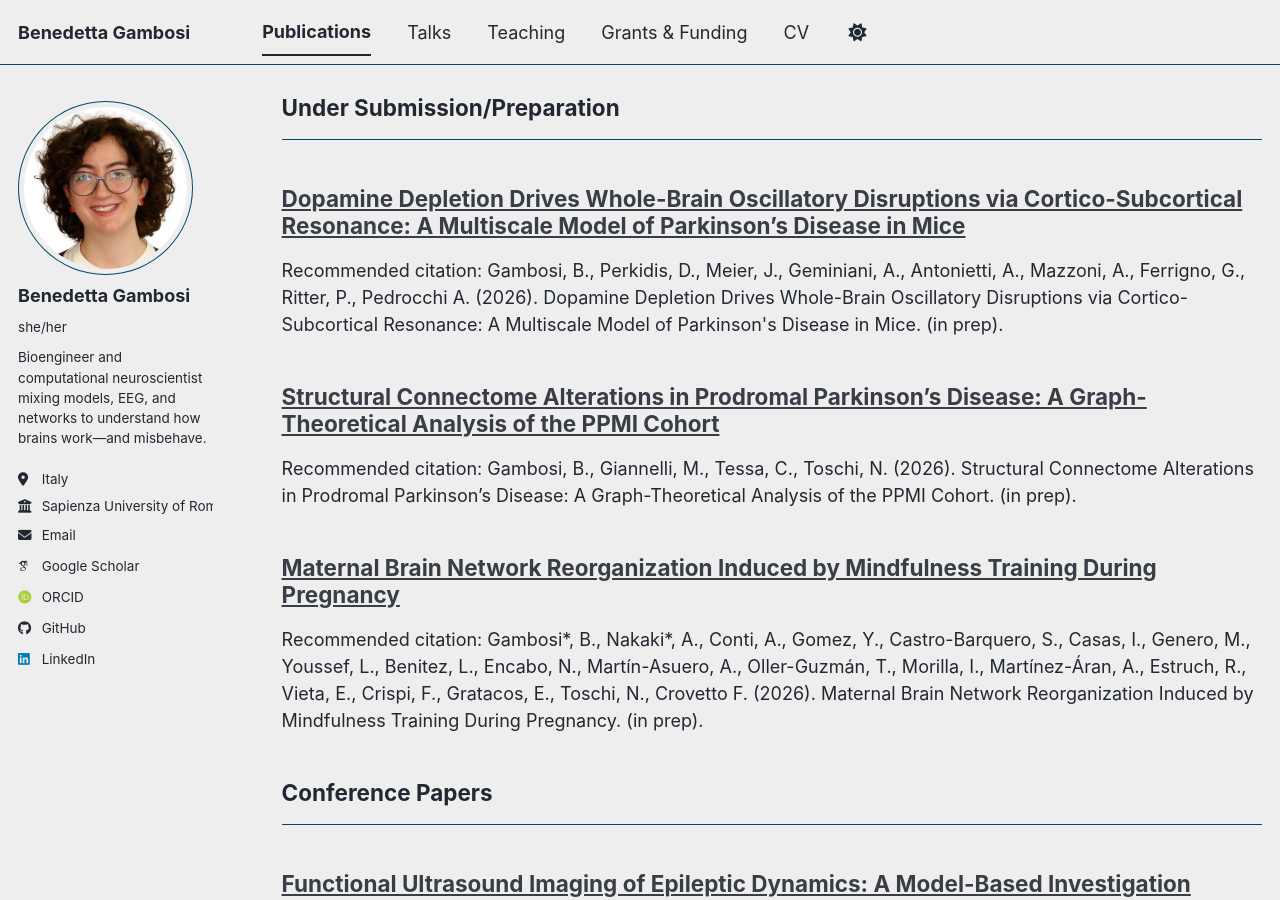
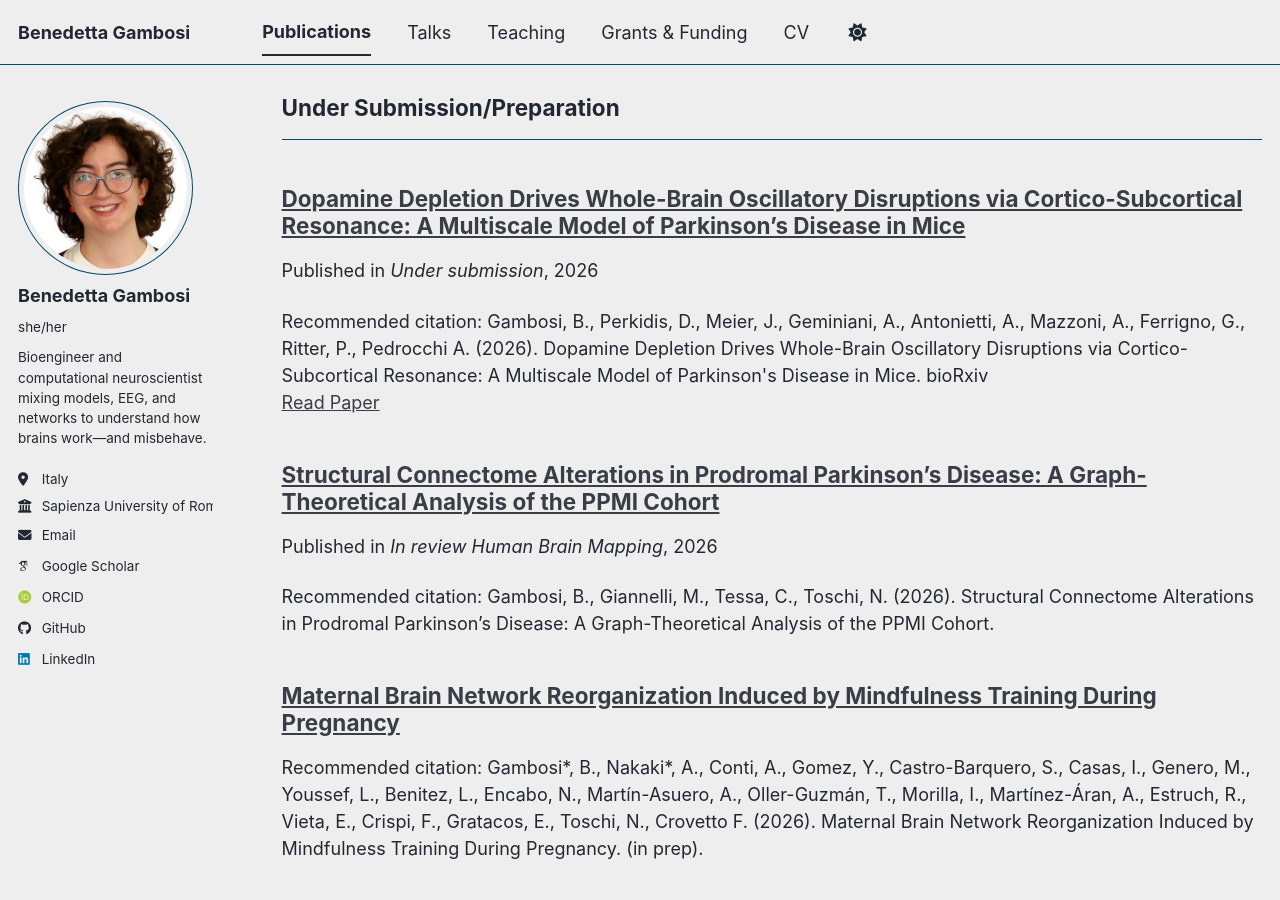
Before and after one commit to benedettagambosi/benedettagambosi.github.io, a Jekyll site: the page built from _pages/publications.html, in a window 1280 px wide and 900 px high, scrolled down 2202 px. Built offline with Jekyll 4.4.1, drawn with Linux system fonts in a browser that asks for light colours; some web fonts are replaced; a script bundle is joined from its source files by our own code; library files that are not in the unit come from our copies.

Commit message:
Aggiornato il profilo professionale e le informazioni sul CV; aggiunti documenti CV aggiornati e modificati dettagli delle pubblicazioni in preparazione.

```diff
--- a/_publications/2026-pd-prod.md
+++ b/_publications/2026-pd-prod.md
@@ -5,7 +5,7 @@ category: in-prep-manuscripts          # <-- use a new category key
 permalink: /publication/2026-pd-prod.md
 excerpt: ''
 date: 2026-01-01
-# venue: 'Under submission'
+venue: 'In review Human Brain Mapping'
 # paperurl: ''                   # leave empty if not yet published
-citation: 'Gambosi, B., Giannelli, M., Tessa, C., Toschi, N. (2026). Structural Connectome Alterations in Prodromal Parkinson’s Disease: A Graph-Theoretical Analysis of the PPMI Cohort. (in prep).'
+citation: 'Gambosi, B., Giannelli, M., Tessa, C., Toschi, N. (2026). Structural Connectome Alterations in Prodromal Parkinson’s Disease: A Graph-Theoretical Analysis of the PPMI Cohort.'
 ---
--- a/_publications/2026-pd-tvb.md
+++ b/_publications/2026-pd-tvb.md
@@ -5,7 +5,7 @@ category: in-prep-manuscripts          # <-- use a new category key
 permalink: /publication/2026-pd-tvb.md
 excerpt: ''
 date: 2026-01-01
-# venue: 'Under submission'
-# paperurl: ''                   # leave empty if not yet published
-citation: "Gambosi, B., Perkidis, D., Meier, J., Geminiani, A., Antonietti, A., Mazzoni, A., Ferrigno, G., Ritter, P., Pedrocchi A. (2026). Dopamine Depletion Drives Whole-Brain Oscillatory Disruptions via Cortico-Subcortical Resonance: A Multiscale Model of Parkinson's Disease in Mice. (in prep)."
+venue: 'Under submission'
+paperurl: 'https://doi.org/10.64898/2026.05.15.725133'                   # leave empty if not yet published
+citation: "Gambosi, B., Perkidis, D., Meier, J., Geminiani, A., Antonietti, A., Mazzoni, A., Ferrigno, G., Ritter, P., Pedrocchi A. (2026). Dopamine Depletion Drives Whole-Brain Oscillatory Disruptions via Cortico-Subcortical Resonance: A Multiscale Model of Parkinson's Disease in Mice. bioRxiv"
 ---
```
Also changed, not shown: _pages/about.md (+1 -1 lines), _pages/cv.md (+1 -1 lines), 3 other files.
